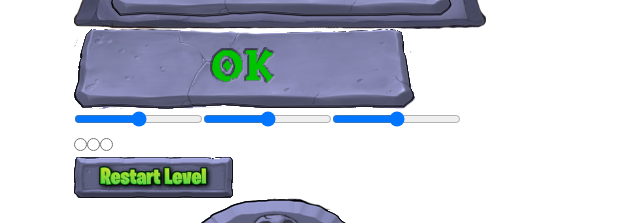
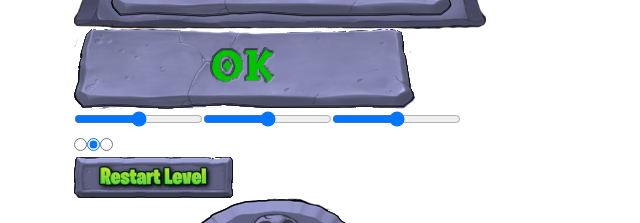
Before and after one commit to mmdbazooka/Plants-vs-Zombies, a React (Vite) app: page /start-menu in a window 1280 px wide. Shown: the part 1240-1463 px from the top of the page, without its empty margins (166-806 px from the left). Built offline with nearby package versions, Linux system fonts and the light colour scheme; data requests are answered from the project's data file.

Commit message:
Tune zombie difficulty and slow pea projectiles

```diff
--- a/src/components/startMenu/Checkbox.jsx
+++ /dev/null
@@ -1,13 +0,0 @@
-import difficulty from '../../core/utils/start/difficulty.utils'
-import { bleepHover } from '../../core/utils/sound/playSound.utils'
-
-const Checkbox = ({ id }) => {
-    return (
-        <>
-            <input type="radio" name="difficulty" id={id} defaultChecked={localStorage.getItem("difficulty") == id ? true : false} className="hidden" onInput={difficulty}/>
-            <label htmlFor={id} onMouseOver={bleepHover}></label>
-        </>
-  )
-}
-
-export default Checkbox
--- a/src/components/startMenu/Difficulty.jsx
+++ b/src/components/startMenu/Difficulty.jsx
@@ -1,13 +1,18 @@
-import Checkbox from "./Checkbox"
+import { Fragment } from 'react'
+import { difficultySettings, getDifficulty } from '../../core/utils/difficulty'
+import { bleepHover, tapClick } from '../../core/utils/sound/playSound.utils'
 
-const Difficulty = () => {
-    return (
-      <div className="difficulty w-[260px] flex justify-around items-center absolute bottom-44 [&>label]:w-[34px] [&>label]:h-[30px] [&>label]:scale-90 [&>label]:cursor-pointer [&>label:hover]:brightness-125">
-          <Checkbox id="easy" />
-          <Checkbox id="normal" />
-          <Checkbox id="hard" />
-      </div>
-    )
-}
+const Difficulty = () => (
+    <div role="group" aria-label="Difficulty" className="difficulty w-[260px] flex justify-around items-center absolute bottom-44 [&>label]:w-[34px] [&>label]:h-[30px] [&>label]:scale-90 [&>label]:cursor-pointer [&>label:hover]:brightness-125">
+        {Object.keys(difficultySettings).map(mode => (
+            <Fragment key={mode}>
+                <input type="radio" name="difficulty" id={mode} aria-label={mode}
+                    className="sr-only peer" defaultChecked={getDifficulty() === mode}
+                    onChange={() => { localStorage.setItem('difficulty', mode); tapClick() }} />
+                <label htmlFor={mode} onMouseEnter={bleepHover} />
+            </Fragment>
+        ))}
+    </div>
+)
 
 export default Difficulty
--- a/src/core/services/dataBase/progress.js
+++ b/src/core/services/dataBase/progress.js
@@ -1,3 +1,4 @@
+import { difficultySettings, getDifficulty } from '../../utils/difficulty'
 import customAxios from '../interceptor/customAxios'
 
 const REWARDS = [
@@ -12,13 +13,12 @@ const REWARDS = [
 export function getReward(level) {
     const reward = REWARDS[level - 1]
     if (level !== 1) return reward
-    const difficulty = localStorage.getItem('difficulty')
-    const price = { easy: 25, normal: 50, hard: 75 }[difficulty] ?? reward.price
+    const price = difficultySettings[getDifficulty()].sunflowerPrice
     return { ...reward, price }
 }
 
 export function getPlantPrice(plant) {
-    return plant.image === 'sunflower.png' && (plant.price == null || plant.price === '')
+    return plant.image === 'sunflower.png'
         ? getReward(1).price
         : Number(plant.price)
 }
--- /dev/null
+++ b/src/core/utils/difficulty.js
@@ -0,0 +1,10 @@
+export const difficultySettings = {
+    easy: { waveMultiplier: 0.75, spawnInterval: 14, speed: 12, sunInterval: 9, sunflowerPrice: 25 },
+    normal: { waveMultiplier: 1, spawnInterval: 11, speed: 16, sunInterval: 9, sunflowerPrice: 50 },
+    hard: { waveMultiplier: 2, spawnInterval: 5.5, speed: 24, sunInterval: 7, sunflowerPrice: 75 },
+}
+
+export function getDifficulty() {
+    const difficulty = localStorage.getItem('difficulty')
+    return Object.hasOwn(difficultySettings, difficulty) ? difficulty : 'normal'
+}
--- a/src/core/utils/lawn.js
+++ b/src/core/utils/lawn.js
@@ -1,3 +1,5 @@
+import { difficultySettings } from './difficulty.js'
+
 export const ROWS = 5
 export const COLUMNS = 9
 export const CELL_WIDTH = 82
@@ -14,21 +16,22 @@ const ZOMBIES = [
 const SHOOTERS = ['peashooter.png', 'Repeatershooter.png', 'snowPeashooter.png']
 const MAX_X = 810
 const HOUSE_X = 19
-const PEA_SPEED = 380
-const ZOMBIE_SPEED = 16
+const PEA_SPEED = 245
 
 export const cellCenter = column => LEFT + (column + 0.5) * CELL_WIDTH
 export const laneTop = row => TOP + row * CELL_HEIGHT
 
-export function createLawn(level, presets = []) {
+export function createLawn(level, presets = [], difficulty = 'normal') {
+    const settings = difficultySettings[difficulty] ?? difficultySettings.normal
     return {
         phase: 'playing',
         presets,
         time: 0,
         sun: 50,
-        nextSun: 9,
+        nextSun: settings.sunInterval,
         nextZombie: 11,
-        remaining: ZOMBIES_PER_LEVEL[level - 1],
+        settings,
+        remaining: Math.max(1, Math.round(ZOMBIES_PER_LEVEL[level - 1] * settings.waveMultiplier)),
         nextId: 1,
         plants: [],
         zombies: [],
@@ -86,7 +89,7 @@ function spawnZombie(lawn, random, sound) {
         burnedUntil: 0,
     })
     lawn.remaining--
-    lawn.nextZombie += 11
+    lawn.nextZombie += lawn.settings.spawnInterval
     sound(`groan${Math.floor(random() * 6) + 1}`)
 }
 
@@ -151,7 +154,7 @@ function updateZombies(lawn, seconds, sound) {
         if (zombie.hp <= 0) continue
 
         const slowed = zombie.slowedUntil > lawn.time
-        const nextX = zombie.x - ZOMBIE_SPEED * seconds * (slowed ? 0.5 : 1)
+        const nextX = zombie.x - lawn.settings.speed * seconds * (slowed ? 0.5 : 1)
         const blocker = lawn.plants.find(plant => {
             if (plant.hp <= 0 || plant.row !== zombie.row) return false
             const contact = cellCenter(plant.column) + 23
@@ -181,7 +184,7 @@ export function advanceLawn(lawn, seconds, sound, random = Math.random) {
     lawn.time += seconds
     if (lawn.time >= lawn.nextSun) {
         addSun(lawn, LEFT + random() * 675, TOP + random() * 405, 15, true)
-        lawn.nextSun += 9
+        lawn.nextSun += lawn.settings.sunInterval
     }
     if (lawn.remaining > 0 && lawn.time >= lawn.nextZombie) spawnZombie(lawn, random, sound)
 
--- a/src/core/utils/start/difficulty.utils.js
+++ /dev/null
@@ -1,35 +0,0 @@
-import { tapClick } from "../sound/playSound.utils"
-import customAxios from "../../services/interceptor/customAxios"
-
-const difficulty = async (e) => {
-    tapClick()
-    if(e.target.getAttribute("id") == "easy") {
-        localStorage.setItem("difficulty" , "easy")
-        customAxios.put("/ourPlants/2",{
-            "id" : 2 ,
-            "image" : "sunflower.png",
-            "price" : 25,
-            "isBrightness" : true
-        })
-    }
-    else if(e.target.getAttribute("id") == "normal") {
-        localStorage.setItem("difficulty" , "normal")
-        customAxios.put("/ourPlants/2",{
-            "id" : 2 ,
-            "image" : "sunflower.png",
-            "price" : 50,
-            "isBrightness" : true
-        })
-    }
-    else if(e.target.getAttribute("id") == "hard") {
-        localStorage.setItem("difficulty" , "hard")
-        customAxios.put("/ourPlants/2",{
-            "id" : 2 ,
-            "image" : "sunflower.png",
-            "price" : 75,
-            "isBrightness" : true
-        })
-    }
-}
-
-export default difficulty
--- a/src/screens/CustomizeZombie.jsx
+++ b/src/screens/CustomizeZombie.jsx
@@ -122,7 +122,10 @@ export default function CustomizeZombie() {
             <img src={zombieImage('mainBg.png')} alt="" />
             <div className="absolute right-[43px] top-[117px] w-[139px] h-[176px]" style={{ background: backdrop }} />
             <ZombieAppearance preset={preset} />
-            <ZombieSprite zombie={{ preset, hp: 1, row: 0, eating: false }} x={644} y={460} />
+            <div className="absolute left-[620px] top-[319px] w-[136px] h-[147px] overflow-hidden"
+                style={{ background: "url('../src/assets/images/levels/background1.png') -380px -230px" }}>
+                <ZombieSprite zombie={{ preset, hp: 1, row: 0, eating: false }} x={35} y={135} />
+            </div>
             <img src={zombieImage('buttons/portrait.png')} alt="" className="absolute right-0 top-[89px] z-30 pointer-events-none" />
 
             <div className="absolute left-[62px] top-[128px] w-[93px] h-[322px] flex flex-col">
--- a/src/screens/Level.jsx
+++ b/src/screens/Level.jsx
@@ -1,3 +1,4 @@
+import { getDifficulty } from '../core/utils/difficulty'
 import { useEffect, useRef, useState } from 'react'
 import { Navigate, useNavigate } from 'react-router-dom'
 import { getProgress, getReward, unlockReward } from '../core/services/dataBase/progress'
@@ -44,7 +45,7 @@ function Round({ seeds }) {
 
     useEffect(() => {
         if (level == null) return
-        const game = createLawn(level, readZombatars())
+        const game = createLawn(level, readZombatars(), getDifficulty())
         lawnRef.current = game
         setLawn({ ...game })
         playSound('mainmusic')
```
